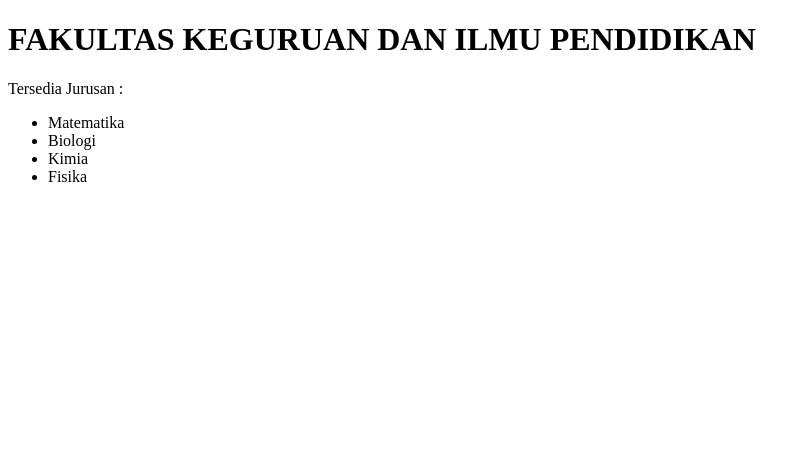
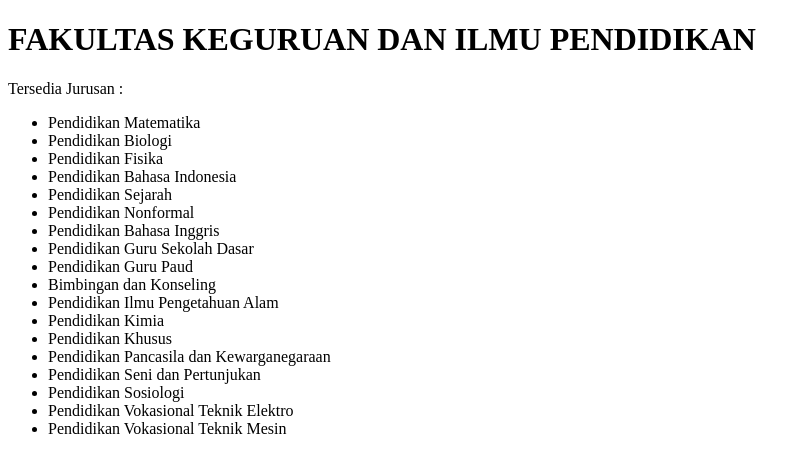
Before and after one commit to rismanandiniputri/untirta, a Django app: page /fkip/ in a window 1280 px wide. Shown: the top 473 px of the page, without its empty margins (0-811 px from the left). Run offline with Django 4.2, Linux system fonts and the light colour scheme.

Commit message:
progress tugas TIK

```diff
--- a/untirta/fk/templates/fk.html
+++ b/untirta/fk/templates/fk.html
@@ -10,9 +10,11 @@
     <h1>FAKULTAS KEDOKTERAN</h1>
     <p>Tersedia Jurusan :</p>
     <ul>
-        <li>Pendidikan Dokter</li>
-        <li>Perawatan</li>
+        <li>Kedokteran</li>
         <li>Ilmu Gizi</li>
+        <li>Keperawatan S1</li>
+        <li>Diploma 3 Keperawatan</li>
+        <li>Ilmu Keolahragaan</li>
     </ul>
 </body>
 </html>
--- a/untirta/fkip/templates/fkip.html
+++ b/untirta/fkip/templates/fkip.html
@@ -10,10 +10,24 @@
     <h1>FAKULTAS KEGURUAN DAN ILMU PENDIDIKAN</h1>
     <p>Tersedia Jurusan :</p>
     <ul>
-        <li>Matematika</li>
-        <li>Biologi</li>
-        <li>Kimia</li>
-        <li>Fisika</li>
+        <li>Pendidikan Matematika</li>
+        <li>Pendidikan Biologi</li>
+        <li>Pendidikan Fisika</li>
+        <li>Pendidikan Bahasa Indonesia</li>
+        <li>Pendidikan Sejarah</li>
+        <li>Pendidikan Nonformal</li>
+        <li>Pendidikan Bahasa Inggris</li>
+        <li>Pendidikan Guru Sekolah Dasar</li>
+        <li>Pendidikan Guru Paud</li>
+        <li>Bimbingan dan Konseling </li>
+        <li>Pendidikan Ilmu Pengetahuan Alam</li>
+        <li>Pendidikan Kimia</li>
+        <li>Pendidikan Khusus</li>
+        <li>Pendidikan Pancasila dan Kewarganegaraan</li>
+        <li>Pendidikan Seni dan Pertunjukan</li>
+        <li>Pendidikan Sosiologi</li>
+        <li>Pendidikan Vokasional Teknik Elektro</li>
+        <li>Pendidikan Vokasional Teknik Mesin</li>
     </ul>
 </body>
 </html>
```
Also changed, not shown: untirta/faperta/templates/faperta.html (+4 -3 lines), untirta/feb/templates/feb.html (+8 -3 lines).
